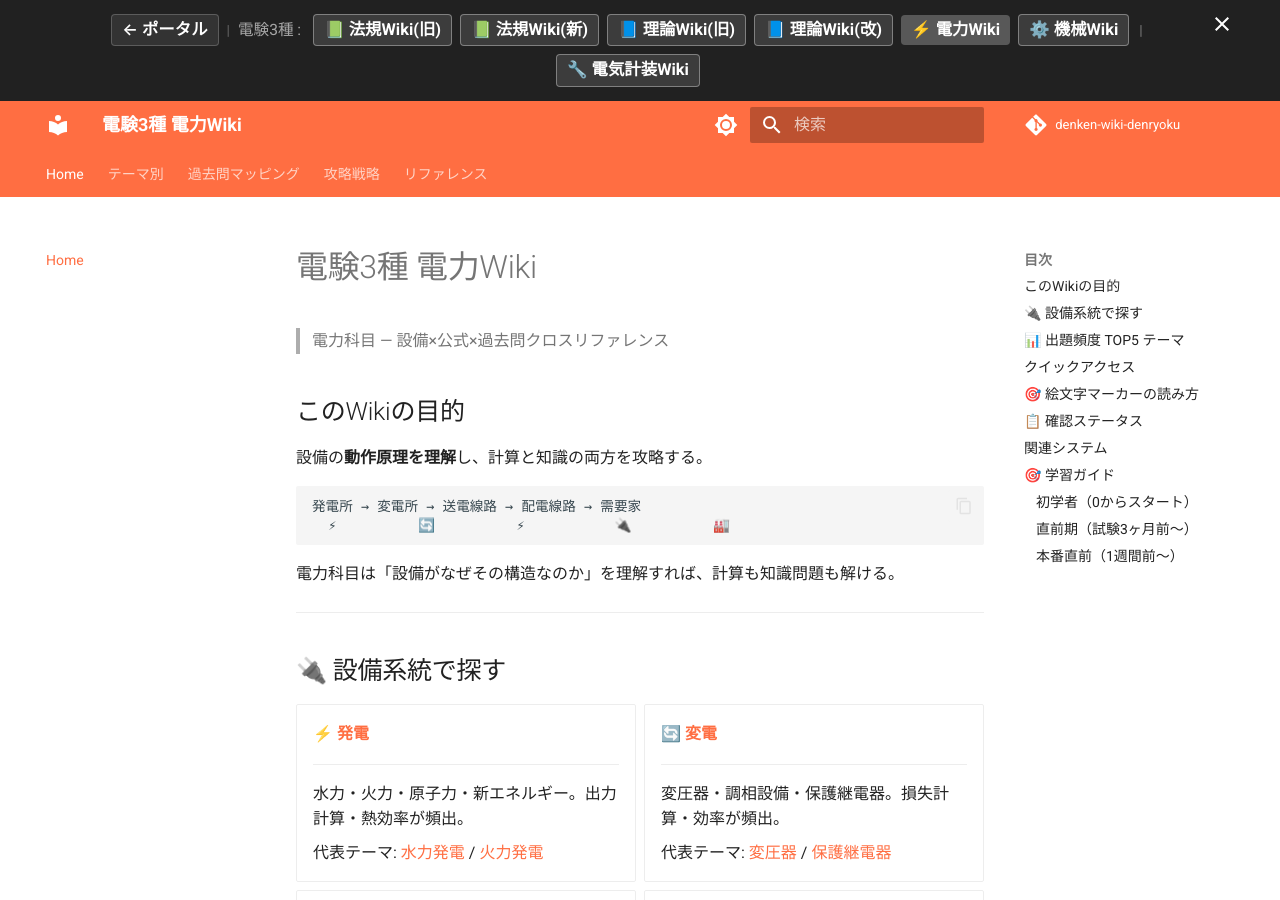
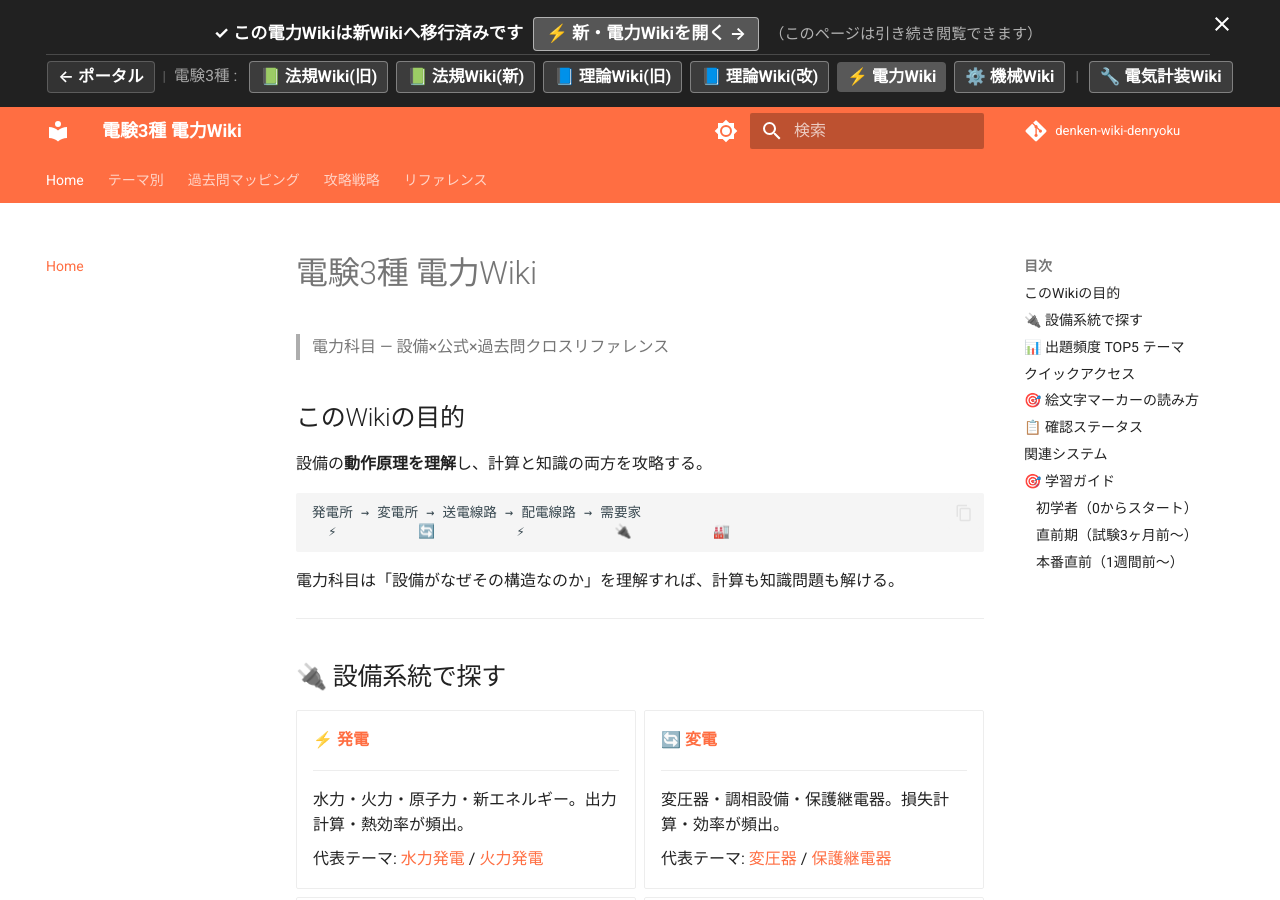
Before and after one commit to kfurufuru/denken-wiki-denryoku, an MkDocs documentation site: the page built from docs/index.md, in a window 1280 px wide and 900 px high. Built offline with MkDocs 1.6.1 and Material for MkDocs 9.7.7, drawn with Linux system fonts in a browser that asks for light colours; comment, search, counter and statistics services are not loaded.

Commit message:
feat(announce): 旧電力Wiki全ページに「新Wikiへ移行済」告知バナーを追加
電力Wikiの全本文（15テーマ＋補助10ページ）が新SPAへ移植完了したため、
旧MkDocsサイトの announce バー先頭に移行告知＋新サイトへの導線を追加。
旧ページは引き続き閲覧可能（リダイレクトはしない）。

- リンク先: secretary-portal-public/denken3-denryoku-wiki.html
- 全37ページに反映（announce block 経由）

Co-Authored-By: Claude Opus 4.8 <noreply@anthropic.com>

```diff
--- a/overrides/main.html
+++ b/overrides/main.html
@@ -1,6 +1,15 @@
 {% extends "base.html" %}
 
 {% block announce %}
+  <div style="display:flex; gap:10px; align-items:center; justify-content:center; flex-wrap:wrap; padding:5px 0 3px; border-bottom:1px solid rgba(255,255,255,0.18); margin-bottom:4px;">
+    <span style="font-weight:700; color:#fff; font-size:0.86rem;">✓ この電力Wikiは新Wikiへ移行済みです</span>
+    <a href="https://kfurufuru.github.io/secretary-portal-public/denken3-denryoku-wiki.html"
+       style="font-weight:700; color:#fff; text-decoration:none; background:rgba(255,255,255,0.24); border:1px solid rgba(255,255,255,0.55); border-radius:4px; padding:2px 12px; font-size:0.86rem;"
+       onmouseover="this.style.background='rgba(255,255,255,0.38)'" onmouseout="this.style.background='rgba(255,255,255,0.24)'">
+      ⚡ 新・電力Wikiを開く →
+    </a>
+    <span style="font-size:0.76rem; color:rgba(255,255,255,0.65);">（このページは引き続き閲覧できます）</span>
+  </div>
   <div style="display:flex; gap:8px; align-items:center; justify-content:center; flex-wrap:wrap; padding:2px 0;">
     <a href="https://kfurufuru.github.io/secretary-portal-public/" style="font-weight:600; color:#fff; text-decoration:none; background:rgba(255,255,255,0.08); border:1px solid rgba(255,255,255,0.2); border-radius:4px; padding:2px 10px; font-size:0.82rem;" onmouseover="this.style.background='rgba(255,255,255,0.2)'" onmouseout="this.style.background='rgba(255,255,255,0.08)'">← ポータル</a>
     <span style="color:rgba(255,255,255,0.3);">|</span>
```
